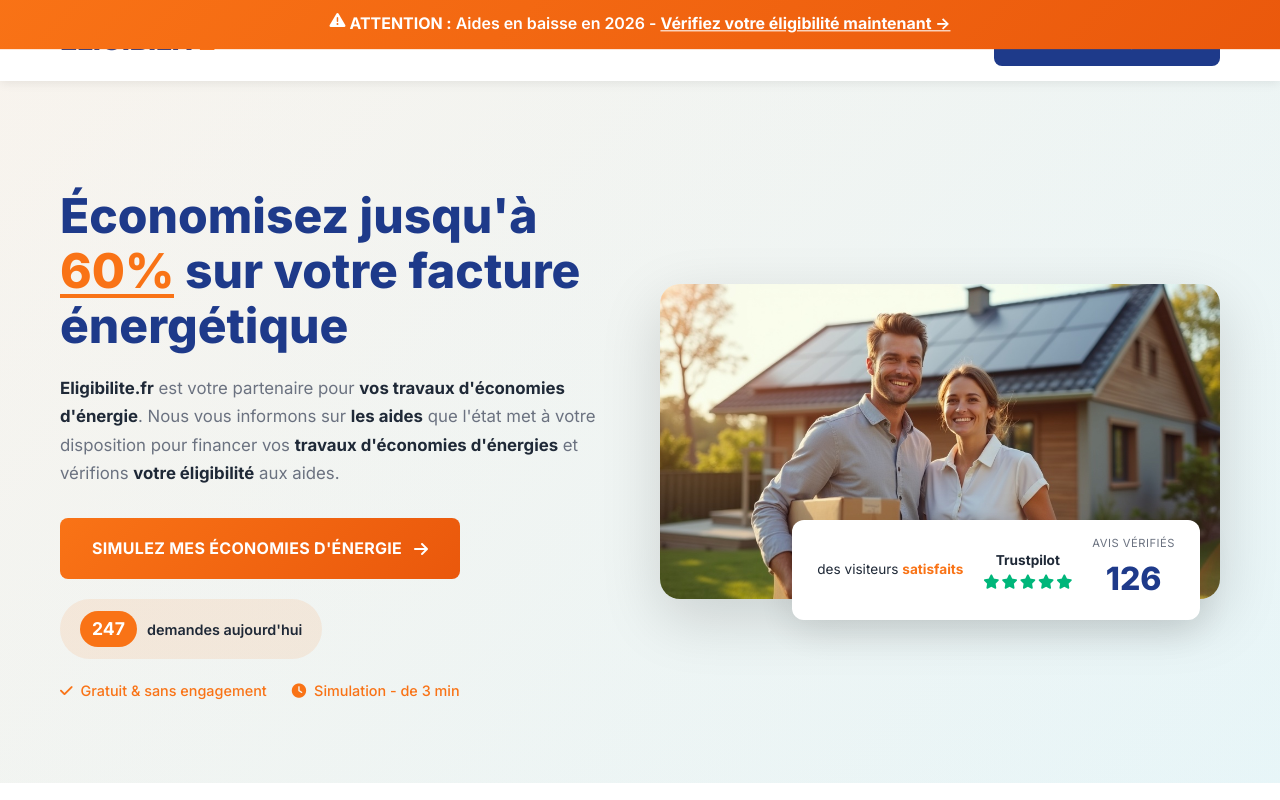
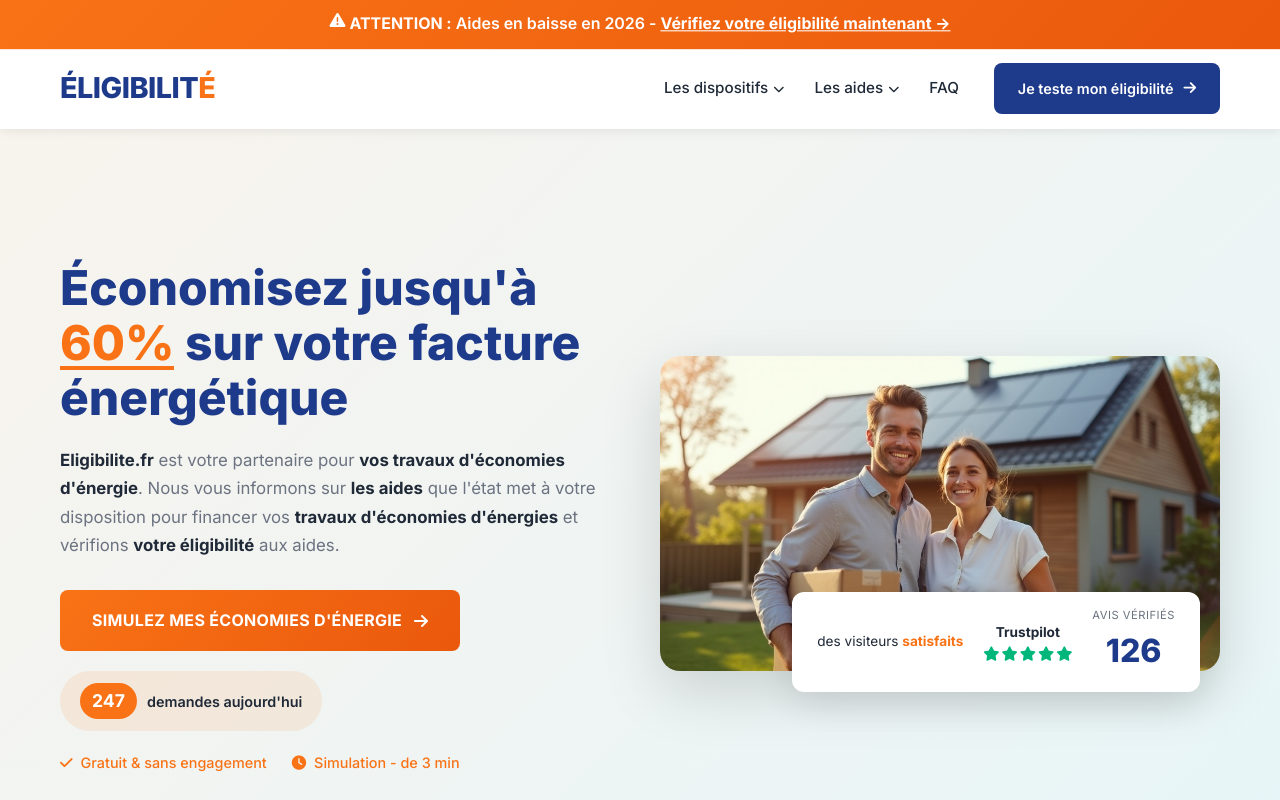
Before and after one commit to galaxyprojector1/solar-forms-hub, a plain HTML site: page multi-sites/eligibilite-clone/index.html in a window 1280 px wide. Shown: the top 800 px of the page. Drawn offline with nearby package versions, Linux system fonts and the light colour scheme.

Commit message:
Fix: Header caché par bandeau urgence - ajout top:48px

```diff
--- a/multi-sites/eligibilite-clone/index.html
+++ b/multi-sites/eligibilite-clone/index.html
@@ -134,7 +134,7 @@
         /* ========== HEADER ========== */
         .header {
             position: fixed;
-            top: 0;
+            top: 48px; /* Espace pour le bandeau urgence */
             left: 0;
             right: 0;
             background: var(--white);
@@ -903,7 +903,7 @@
 
         /* Header ajusté pour le bandeau */
         body {
-            padding-top: 48px;
+            padding-top: 120px; /* 48px bandeau + ~72px header */
         }
 
         /* ========== COMPTEUR SOCIAL PROOF ========== */
```
